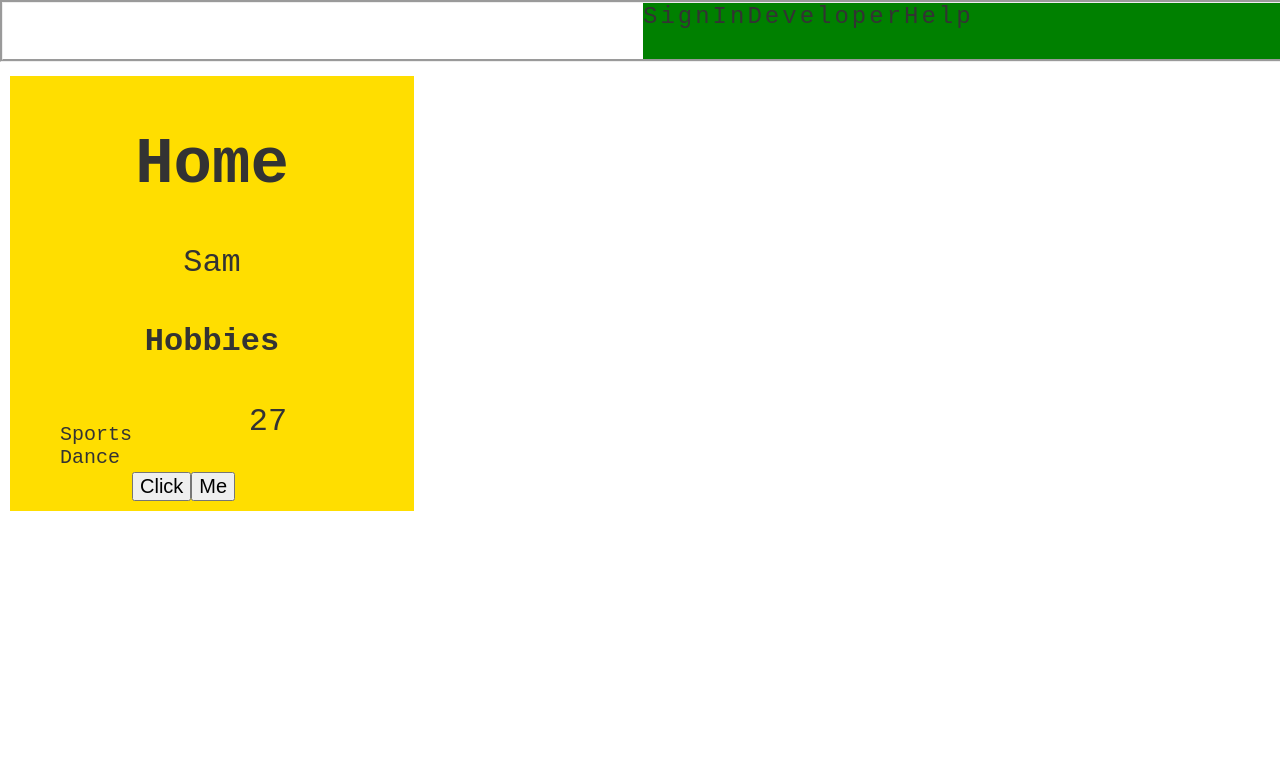
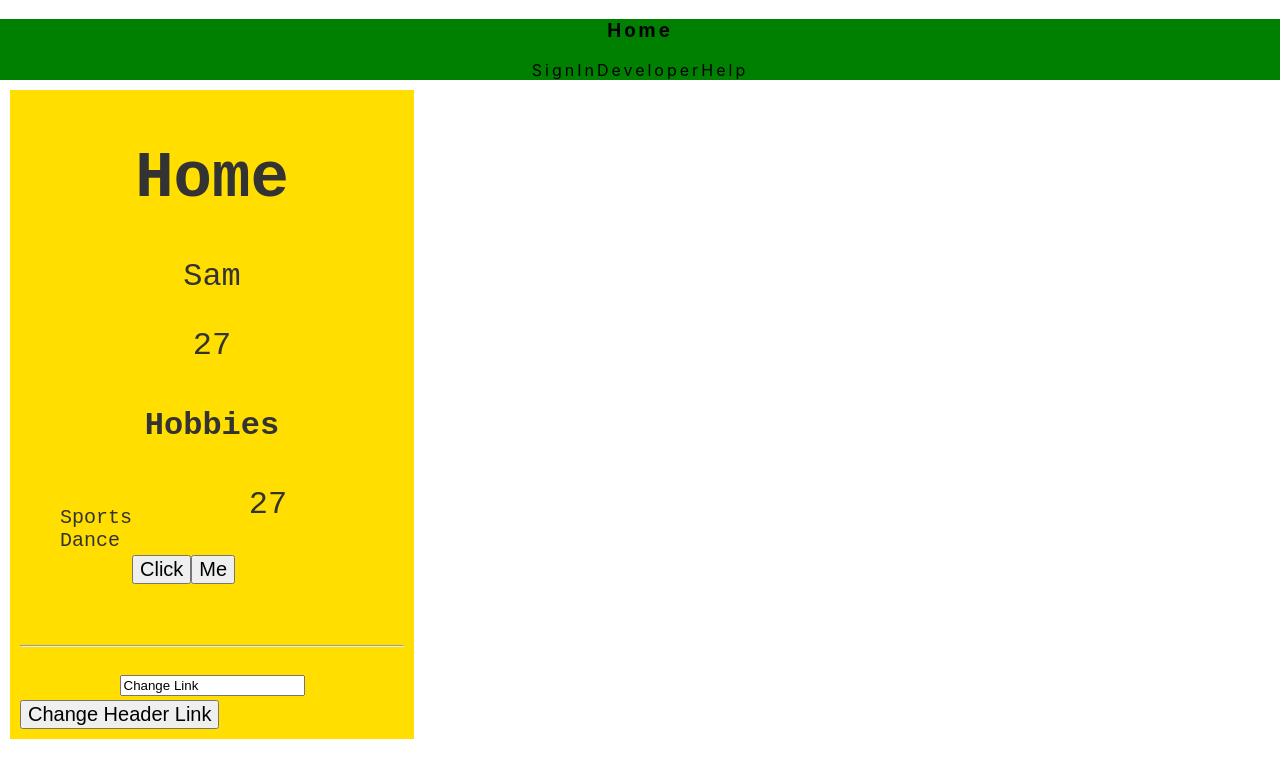
Before and after one commit to surajbokankar/React, a React (Create React App) app: page / in a window 1280 px wide. Shown: the top 778 px of the page. Built offline with nearby package versions, Linux system fonts and the light colour scheme.

Commit message:
Two way binding

```diff
--- a/src/App.js
+++ b/src/App.js
@@ -7,9 +7,25 @@ import Home from './home';
 class App extends Component {
 
 
-  callFromHome(){
-    alert("Hi Parent")
+  constructor(){
+    super();
+    this.state={
+      title:"Home"
+    }
+
+  }
+
+  callFromHome(props){
+
+    alert("Hi Parent"+props.age)
  };
+
+
+ changeHeaderName(newTitle){
+   this.setState({
+    title:newTitle
+ });
+ }
 
   render() {
 
@@ -33,8 +49,12 @@ class App extends Component {
 
     return (
       <div className="container">
-         <Header  style={style}/>
-        <Home name={"Sam"} age={27} user={user} greet={this.callFromHome}/>
+         <Header  style={style} title={this.state.title}/>
+        <Home name={"Sam"}
+        age={27} user={user}
+        greet={this.callFromHome}
+        changeLink={this.changeHeaderName.bind(this)}
+        />
 
       </div>
     );
--- a/src/header.js
+++ b/src/header.js
@@ -3,6 +3,10 @@ import logo from './logo.svg';
 import './App.css';
 
 class Header extends React.Component{
+
+
+
+
     render(){
 
         const defaultStyle={
@@ -26,19 +30,22 @@ class Header extends React.Component{
 
         const childRight = {
             background:'green',
-            height: '100%',
+            height: '20%',
             width: '50%',
-            position: 'absolute',
+            position: 'none',
             right: '0',
             top: 0,
             textAlign:'justify',
-            letterSpacing: '3px'
+            letterSpacing: '3px',
+            width: '100%',
+            textAlign:'center'
         }
 
         return(
 
-            <header style={defaultStyle}>
-                <div  style={childRight} >
+            <header class="container" style={childRight}>
+                        <h3>{this.props.title}</h3>
+                <div  float="right"  textAlign='right'>
                 <a>SignIn</a>
                 <a>Developer</a>
                 <a>Help</a>
--- a/src/home.js
+++ b/src/home.js
@@ -7,7 +7,9 @@ class home extends React.Component{
     constructor(props){
          super();
          this.state={
-             age:props.age
+             age:props.age,
+             name:props.name,
+             homeLink:"Change Link"
          }
       }
 
@@ -16,9 +18,45 @@ class home extends React.Component{
         this.setState({
             age : this.state.age + 3
         });
+}
+
+
+    changeNameOfHeader(){
+        this.props.changeLink(this.state.homeLink);
+    }
+
+    onInputChange(event){
+       this.setState({
+           homeLink:event.target.value
+       });
+    }
 
 
 
+
+    //Componet Lift Cycle
+
+    componentWillMount(){
+        console.log("componentWillMount");
+    }
+
+    componentDidMount(){
+        console.log("componentDidMount");
+    }
+
+    componentWillReceiveProps(nextProps){
+        console.log("componentWillReceiveProps",nextProps);
+    }
+
+    shouldComponentUpdate(nextProps,newState){
+        console.log("shouldComponentUpdate",nextProps,newState);
+        return true;
+    }
+    componentDidUpdate(preProps,preState){
+        console.log("componentDidUpdate",preProps,preState);
+    }
+    componentWillUnmount(){
+        console.log("componentWillUnmount");
     }
 
 
@@ -70,8 +108,9 @@ class home extends React.Component{
             <div  class="left" style={letterStyle}>
                 <h1>Home</h1>
 
-                <p> {this.props.user.hobby}</p>
-                <p> {this.props.user.name}</p>
+                <p> {this.props.name}</p>
+                <p> {this.props.age}</p>
+
 
 
                 <h4>Hobbies</h4>
@@ -94,6 +133,17 @@ class home extends React.Component{
                    Me
                    </button>
 
+
+                   <br/>
+                   <br/>
+                   <hr/>
+
+                   <input value={this.state.homeLink} onChange={this.onInputChange.bind(this)}></input>
+
+                   <button style={style} onClick={this.changeNameOfHeader.bind(this)}>
+                     Change Header Link
+                   </button>
+
                    </div>
 
 
```
